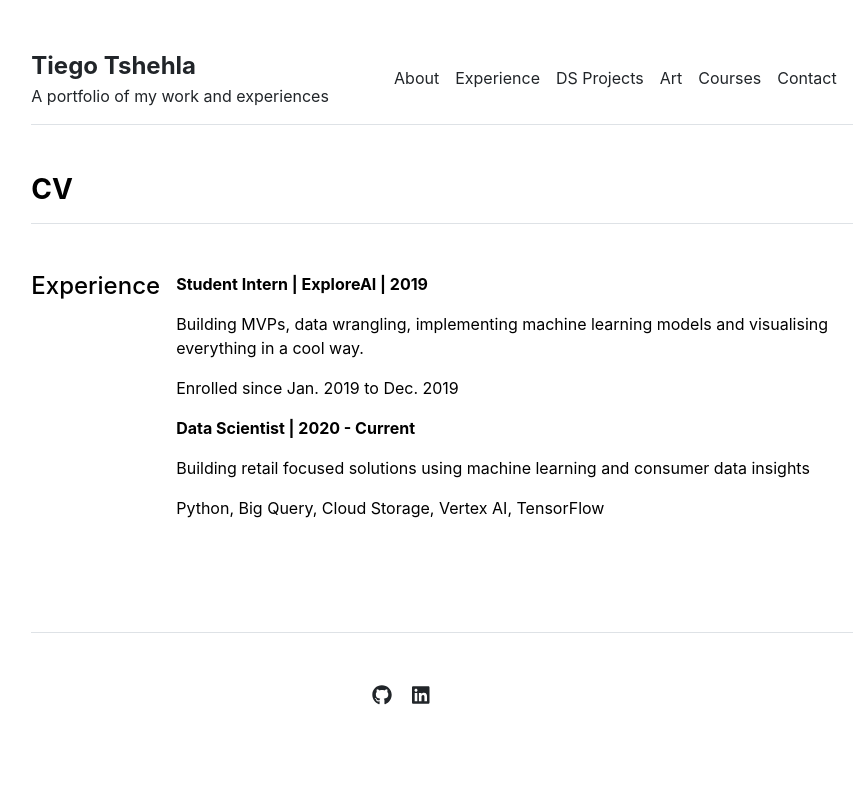
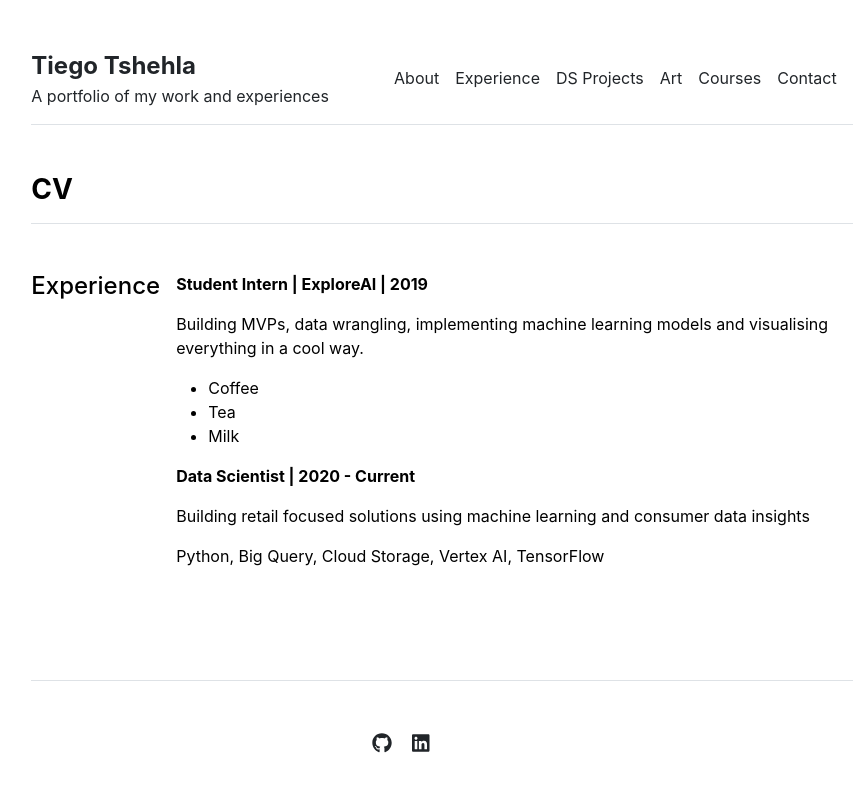
Before and after one commit to tiegotc/tiego.github.io, a Jekyll site: the page built from cv.md, in a window 1280 px wide. Shown: the top 792 px of the page, without its empty margins (198-1066 px from the left). Built offline with Jekyll 4.4.1, drawn with Linux system fonts in a browser that asks for light colours.

Commit message:
Update experience.yml

```diff
--- a/_data/cv/experience.yml
+++ b/_data/cv/experience.yml
@@ -1,6 +1,6 @@
 - title: 'Student Intern | ExploreAI | 2019'
   description: 'Building MVPs, data wrangling, implementing machine learning models and visualising everything in a cool way.'
-- skills_and_stacks: 'Enrolled since Jan. 2019 to Dec. 2019'
+- skills_and_stacks: <ul><li>Coffee</li><li>Tea</li><li>Milk</li></ul>
 - title: 'Data Scientist | 2020 - Current'
   description: 'Building retail focused solutions using machine learning and consumer data insights'
 - skills_and_stacks: 'Python, Big Query, Cloud Storage, Vertex AI, TensorFlow'
```
